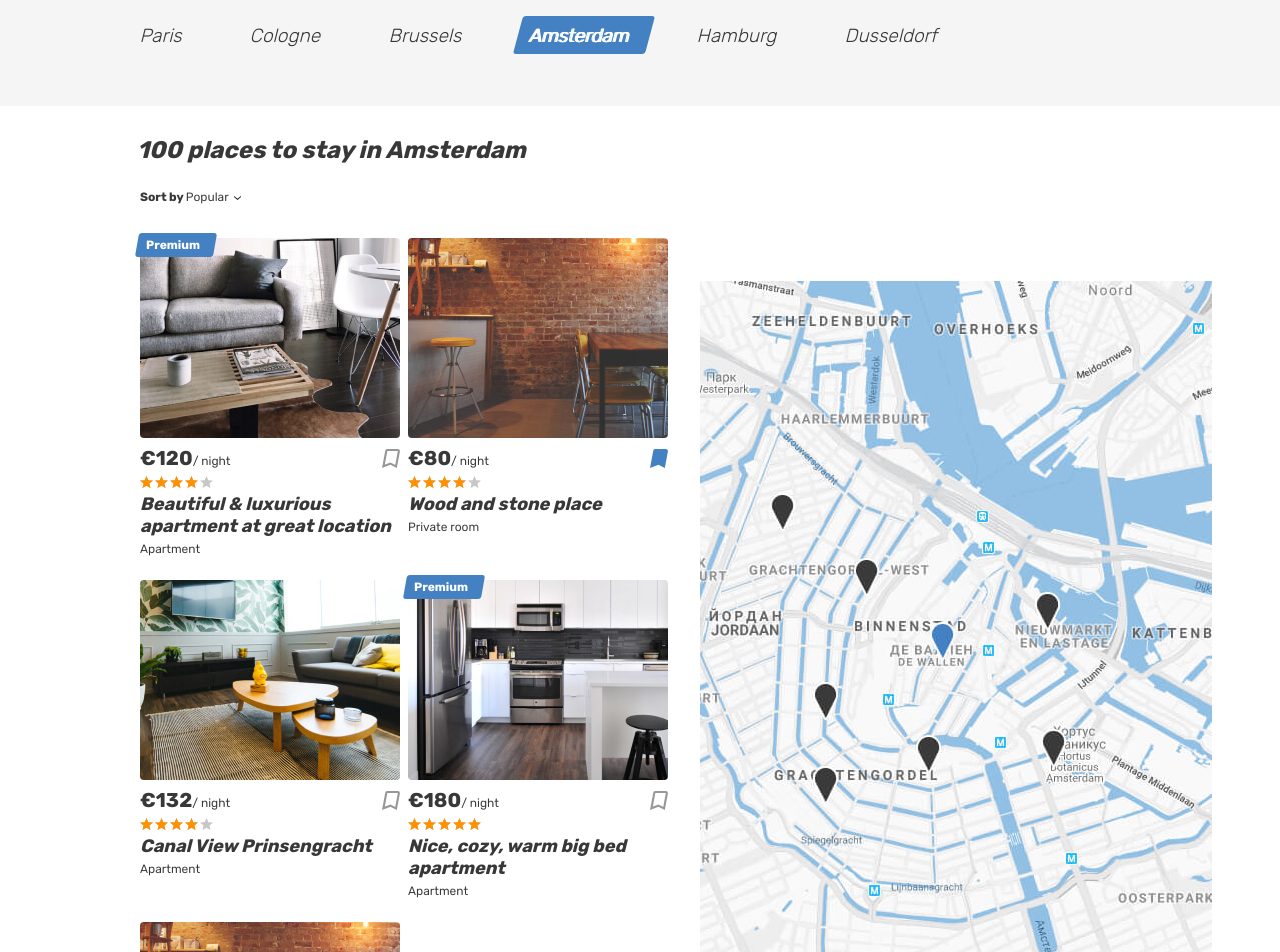
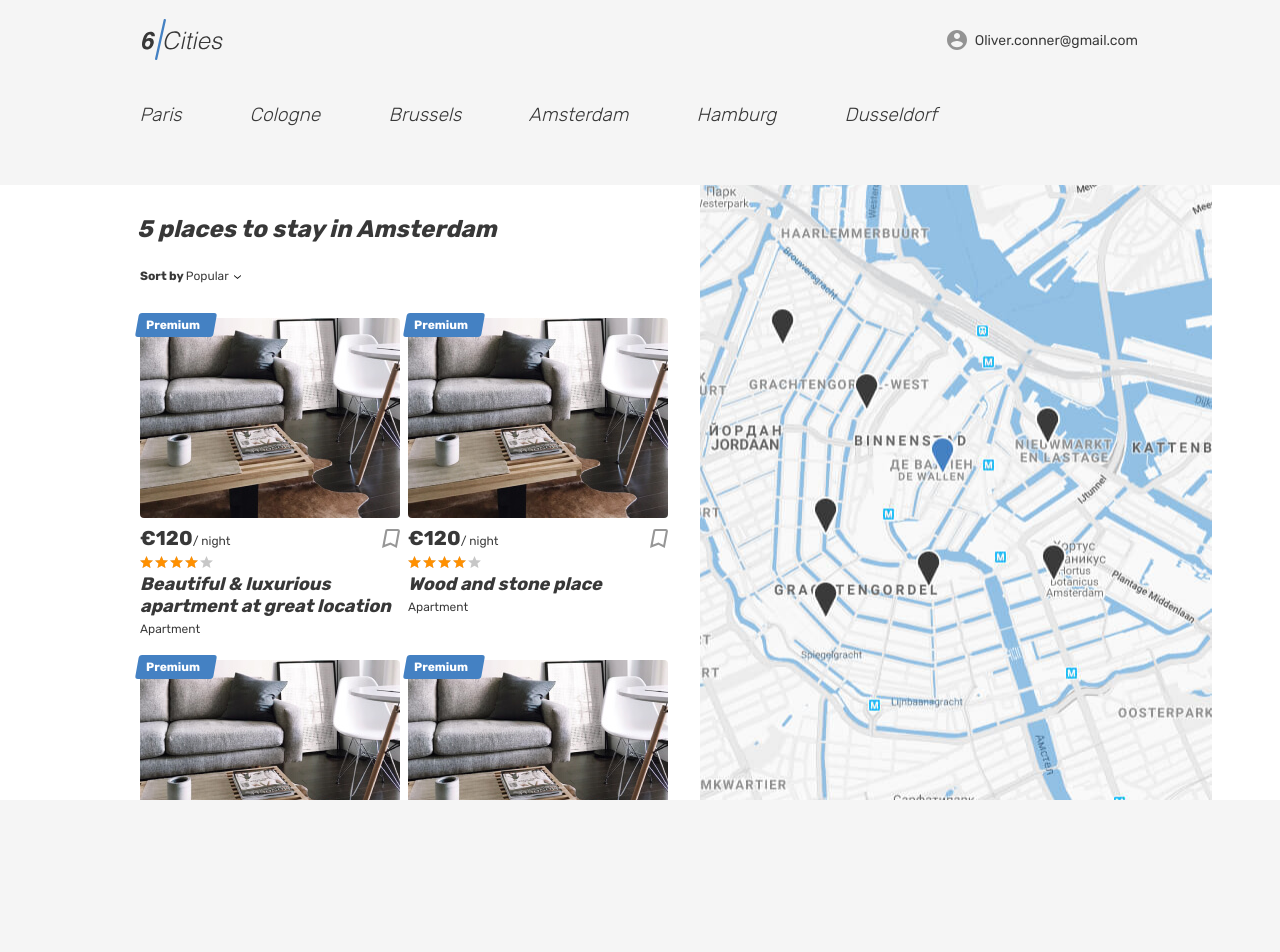
Before and after one commit to alenakazarina/562487-six-cities-3, a React app: page / in a window 1280 px wide. Shown: the top 952 px of the page. After the commit the page ends 800 px from the top, so only its background shows below. Built offline with nearby package versions, Linux system fonts and the light colour scheme.

Commit message:
added PropTypes typechecking

```diff
--- a/package.json
+++ b/package.json
@@ -25,6 +25,8 @@
     "node": "10"
   },
   "dependencies": {
+    "nanoid": "2.1.11",
+    "prop-types": "15.7.2",
     "react": "16.12.0",
     "react-dom": "16.12.0"
   }
--- a/src/components/app/app.jsx
+++ b/src/components/app/app.jsx
@@ -1,11 +1,19 @@
 import React from 'react';
+import PropTypes from 'prop-types';
 import Main from '../main/main.jsx';
 
-// eslint-disable-next-line react/prop-types
-const App = ({offersCount}) => {
+const App = ({locations, offers}) => {
   return (
-    <Main offersCount={offersCount} />
+    <Main locations={locations} offers={offers} />
   );
 };
 
+App.propTypes = {
+  locations: PropTypes.arrayOf(PropTypes.string).isRequired,
+  offers: PropTypes.arrayOf(PropTypes.shape({
+    id: PropTypes.string.isRequired,
+    title: PropTypes.string.isRequired
+  })).isRequired
+};
+
 export default App;
--- /dev/null
+++ b/src/components/header/header.jsx
@@ -0,0 +1,30 @@
+import React from 'react';
+
+const Header = () => {
+  return (
+    <header className="header">
+      <div className="container">
+        <div className="header__wrapper">
+          <div className="header__left">
+            <a className="header__logo-link header__logo-link--active">
+              <img className="header__logo" src="img/logo.svg" alt="6 cities logo" width="81" height="41" />
+            </a>
+          </div>
+          <nav className="header__nav">
+            <ul className="header__nav-list">
+              <li className="header__nav-item user">
+                <a className="header__nav-link header__nav-link--profile" href="#">
+                  <div className="header__avatar-wrapper user__avatar-wrapper">
+                  </div>
+                  <span className="header__user-name user__name">Oliver.conner@gmail.com</span>
+                </a>
+              </li>
+            </ul>
+          </nav>
+        </div>
+      </div>
+    </header>
+  );
+};
+
+export default Header;
--- a/src/components/main/main.jsx
+++ b/src/components/main/main.jsx
@@ -1,51 +1,42 @@
 import React from 'react';
+import PropTypes from 'prop-types';
+import Header from '../header/header.jsx';
 
-// eslint-disable-next-line react/prop-types
-const Main = ({offersCount}) => {
+const LocationTab = ({location}) => {
   return (
-    <main className="page__main page__main--index">
-      <h1 className="visually-hidden">Cities</h1>
+    <li className="locations__item">
+      <a className="locations__item-link tabs__item" href="#">
+        <span>{location}</span>
+      </a>
+    </li>
+  );
+};
+
+LocationTab.propTypes = {
+  location: PropTypes.string.isRequired
+};
+
+const LocationTabs = ({locations}) => {
+  const locationsItems = locations.map((location) => (
+    <LocationTab key={location} location={location} />
+  ));
+  return (
     <div className="tabs">
       <section className="locations container">
         <ul className="locations__list tabs__list">
-            <li className="locations__item">
-              <a className="locations__item-link tabs__item" href="#">
-                <span>Paris</span>
-              </a>
-            </li>
-            <li className="locations__item">
-              <a className="locations__item-link tabs__item" href="#">
-                <span>Cologne</span>
-              </a>
-            </li>
-            <li className="locations__item">
-              <a className="locations__item-link tabs__item" href="#">
-                <span>Brussels</span>
-              </a>
-            </li>
-            <li className="locations__item">
-              <a className="locations__item-link tabs__item tabs__item--active">
-                <span>Amsterdam</span>
-              </a>
-            </li>
-            <li className="locations__item">
-              <a className="locations__item-link tabs__item" href="#">
-                <span>Hamburg</span>
-              </a>
-            </li>
-            <li className="locations__item">
-              <a className="locations__item-link tabs__item" href="#">
-                <span>Dusseldorf</span>
-              </a>
-            </li>
+          {locationsItems}
         </ul>
       </section>
     </div>
-      <div className="cities">
-        <div className="cities__places-container container">
-          <section className="cities__places places">
-            <h2 className="visually-hidden">Places</h2>
-            <b className="places__found">{offersCount} places to stay in Amsterdam</b>
+  );
+};
+
+LocationTabs.propTypes = {
+  locations: PropTypes.arrayOf(PropTypes.string).isRequired
+};
+
+const Sorting = () => {
+  return (
     <form className="places__sorting" action="#" method="get">
       <span className="places__sorting-caption">Sort by </span>
       <span className="places__sorting-type" tabIndex="0">
@@ -61,7 +52,11 @@ const Main = ({offersCount}) => {
         <li className="places__option" tabIndex="0">Top rated first</li>
       </ul> */}
     </form>
-            <div className="cities__places-list places__list tabs__content">
+  );
+};
+
+const PlaceCard = ({title}) => {
+  return (
     <article className="cities__place-card place-card">
       <div className="place-card__mark">
         <span>Premium</span>
@@ -91,143 +86,51 @@ const Main = ({offersCount}) => {
           </div>
         </div>
         <h2 className="place-card__name">
-                    <a href="#">Beautiful &amp; luxurious apartment at great location</a>
+          <a href="#">{title}</a>
         </h2>
         <p className="place-card__type">Apartment</p>
       </div>
     </article>
+  );
+};
 
-              <article className="cities__place-card place-card">
-                <div className="cities__image-wrapper place-card__image-wrapper">
-                  <a href="#">
-                    <img className="place-card__image" src="img/room.jpg" width="260" height="200" alt="Place image" />
-                  </a>
+PlaceCard.propTypes = {
+  title: PropTypes.string.isRequired
+};
+
+const PlaceCards = ({offers}) => {
+  const cards = offers.map((offer) => (
+    <PlaceCard key={offer.id} title={offer.title} />
+  ));
+  return (
+    <div className="cities__places-list places__list tabs__content">
+      {cards}
     </div>
-                <div className="place-card__info">
-                  <div className="place-card__price-wrapper">
-                    <div className="place-card__price">
-                      <b className="place-card__price-value">&euro;80</b>
-                      <span className="place-card__price-text">&#47;&nbsp;night</span>
-                    </div>
-                    <button className="place-card__bookmark-button place-card__bookmark-button--active button" type="button">
-                      <svg className="place-card__bookmark-icon" width="18" height="19">
-                        <use xlinkHref="#icon-bookmark"></use>
-                      </svg>
-                      <span className="visually-hidden">In bookmarks</span>
-                    </button>
-                  </div>
-                  <div className="place-card__rating rating">
-                    <div className="place-card__stars rating__stars">
-                      <span style={{width: `80%`}}></span>
-                      <span className="visually-hidden">Rating</span>
-                    </div>
-                  </div>
-                  <h2 className="place-card__name">
-                    <a href="#">Wood and stone place</a>
-                  </h2>
-                  <p className="place-card__type">Private room</p>
-                </div>
-              </article>
+  );
+};
 
-              <article className="cities__place-card place-card">
-                <div className="cities__image-wrapper place-card__image-wrapper">
-                  <a href="#">
-                    <img className="place-card__image" src="img/apartment-02.jpg" width="260" height="200" alt="Place image" />
-                  </a>
-                </div>
-                <div className="place-card__info">
-                  <div className="place-card__price-wrapper">
-                    <div className="place-card__price">
-                      <b className="place-card__price-value">&euro;132</b>
-                      <span className="place-card__price-text">&#47;&nbsp;night</span>
-                    </div>
-                    <button className="place-card__bookmark-button button" type="button">
-                      <svg className="place-card__bookmark-icon" width="18" height="19">
-                        <use xlinkHref="#icon-bookmark"></use>
-                      </svg>
-                      <span className="visually-hidden">To bookmarks</span>
-                    </button>
-                  </div>
-                  <div className="place-card__rating rating">
-                    <div className="place-card__stars rating__stars">
-                      <span style={{width: `80%`}}></span>
-                      <span className="visually-hidden">Rating</span>
-                    </div>
-                  </div>
-                  <h2 className="place-card__name">
-                    <a href="#">Canal View Prinsengracht</a>
-                  </h2>
-                  <p className="place-card__type">Apartment</p>
-                </div>
-              </article>
+PlaceCards.propTypes = {
+  offers: PropTypes.arrayOf(PropTypes.shape({
+    id: PropTypes.string.isRequired,
+    title: PropTypes.string.isRequired
+  })).isRequired
+};
 
-              <article className="cities__place-card place-card">
-                <div className="place-card__mark">
-                  <span>Premium</span>
-                </div>
-                <div className="cities__image-wrapper place-card__image-wrapper">
-                  <a href="#">
-                    <img className="place-card__image" src="img/apartment-03.jpg" width="260" height="200" alt="Place image" />
-                  </a>
-                </div>
-                <div className="place-card__info">
-                  <div className="place-card__price-wrapper">
-                    <div className="place-card__price">
-                      <b className="place-card__price-value">&euro;180</b>
-                      <span className="place-card__price-text">&#47;&nbsp;night</span>
-                    </div>
-                    <button className="place-card__bookmark-button button" type="button">
-                      <svg className="place-card__bookmark-icon" width="18" height="19">
-                        <use xlinkHref="#icon-bookmark"></use>
-                      </svg>
-                      <span className="visually-hidden">To bookmarks</span>
-                    </button>
-                  </div>
-                  <div className="place-card__rating rating">
-                    <div className="place-card__stars rating__stars">
-                      <span style={{width: `100%`}}></span>
-                      <span className="visually-hidden">Rating</span>
-                    </div>
-                  </div>
-                  <h2 className="place-card__name">
-                    <a href="#">Nice, cozy, warm big bed apartment</a>
-                  </h2>
-                  <p className="place-card__type">Apartment</p>
-                </div>
-              </article>
-
-              <article className="cities__place-card place-card">
-                <div className="cities__image-wrapper place-card__image-wrapper">
-                  <a href="#">
-                    <img className="place-card__image" src="img/room.jpg" width="260" height="200" alt="Place image" />
-                  </a>
-                </div>
-                <div className="place-card__info">
-                  <div className="place-card__price-wrapper">
-                    <div className="place-card__price">
-                      <b className="place-card__price-value">&euro;80</b>
-                      <span className="place-card__price-text">&#47;&nbsp;night</span>
-                    </div>
-                    <button className="place-card__bookmark-button place-card__bookmark-button--active button" type="button">
-                      <svg className="place-card__bookmark-icon" width="18" height="19">
-                        <use xlinkHref="#icon-bookmark-active"></use>
-                      </svg>
-                      <span className="visually-hidden">In bookmarks</span>
-                    </button>
-                  </div>
-                  <div className="place-card__rating rating">
-                    <div className="place-card__stars rating__stars">
-                      <span style={{width: `80%`}}></span>
-                      <span className="visually-hidden">Rating</span>
-                    </div>
-                  </div>
-                  <h2 className="place-card__name">
-                    <a href="#">Wood and stone place</a>
-                  </h2>
-                  <p className="place-card__type">Private room</p>
-                </div>
-              </article>
-            </div>
+const Main = ({locations, offers}) => {
+  const offersCount = offers.length;
+  return (
+    <div className="page page--gray page--main">
+      <Header />
+      <main className="page__main page__main--index">
+        <h1 className="visually-hidden">Cities</h1>
+        <LocationTabs locations={locations} />
+        <div className="cities">
+          <div className="cities__places-container container">
+            <section className="cities__places places">
+              <h2 className="visually-hidden">Places</h2>
+              <b className="places__found">{offersCount} places to stay in Amsterdam</b>
+              <Sorting />
+              <PlaceCards offers={offers} />
             </section>
             <div className="cities__right-section">
               <section className="cities__map map"></section>
@@ -235,7 +138,16 @@ const Main = ({offersCount}) => {
           </div>
         </div>
       </main>
+    </div>
   );
 };
 
+Main.propTypes = {
+  locations: PropTypes.arrayOf(PropTypes.string).isRequired,
+  offers: PropTypes.arrayOf(PropTypes.shape({
+    id: PropTypes.string.isRequired,
+    title: PropTypes.string.isRequired
+  })).isRequired
+};
+
 export default Main;
--- a/src/index.js
+++ b/src/index.js
@@ -1,7 +1,31 @@
 import React from 'react';
 import ReactDOM from 'react-dom';
+import nanoid from 'nanoid';
 import App from './components/app/app.jsx';
 
-const offersCount = 100;
+const LOCATIONS = [`Paris`, `Cologne`, `Brussels`, `Amsterdam`, `Hamburg`, `Dusseldorf`];
 
-ReactDOM.render(<App offersCount={offersCount} />, document.querySelector(`#root`));
+const offers = [
+  {
+    id: nanoid(),
+    title: `Beautiful & luxurious apartment at great location`
+  },
+  {
+    id: nanoid(),
+    title: `Wood and stone place`
+  },
+  {
+    id: nanoid(),
+    title: `Canal View Prinsengracht`
+  },
+  {
+    id: nanoid(),
+    title: `Nice, cozy, warm big bed apartment`
+  },
+  {
+    id: nanoid(),
+    title: `Cozy rooms in the city center`
+  }
+];
+
+ReactDOM.render(<App locations={LOCATIONS} offers={offers} />, document.querySelector(`#root`));
```
Also changed, not shown: 1 other file (tests, documents, lock files or other folders). Lines whose indentation alone changed are shown as unchanged.
